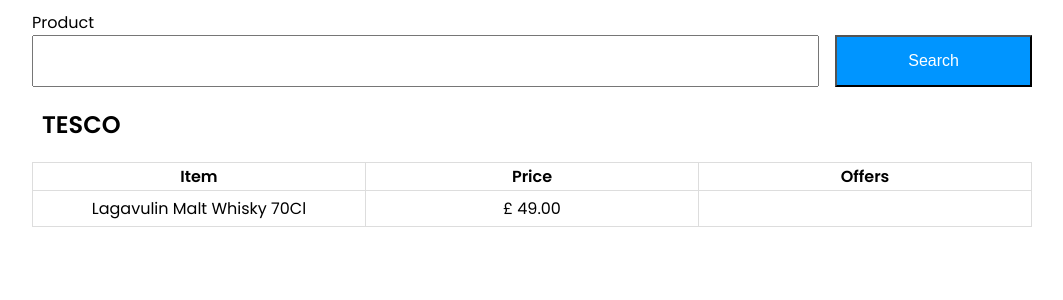
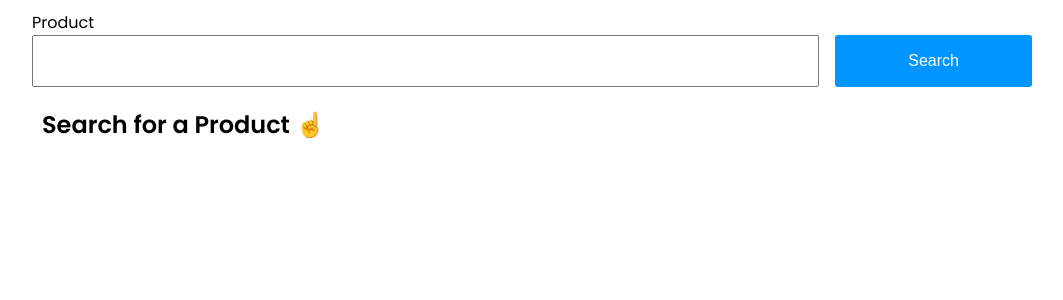
Before and after one commit to james-work-account/grocery-flask, a Flask app: page / in a window 1280 px wide. Shown: the part 58-358 px from the top of the page, without its empty margins (108-1171 px from the left). Run offline with Flask 2, Linux system fonts and the light colour scheme.

Commit message:
improvements

```diff
--- a/app.py
+++ b/app.py
@@ -1,48 +1,87 @@
 import json
+import time
+from distutils import util
 
 from config import Config
 from flask import Flask, request, render_template, flash, session
 from form import ProductForm
 from search import Search
 from werkzeug.utils import redirect
+from flask_limiter import Limiter
+from flask_limiter.util import get_remote_address
+from datetime import timedelta
+
 
 app = Flask(__name__)
 app.config.from_object(Config)
+limiter = Limiter(
+    app,
+    key_func=get_remote_address,
+    default_limits=['200 per day', '50 per hour', '1 per second']
+    # default_limits=['1 per second']
+)
+
+
+@app.before_first_request
+def make_session_permanent():
+    session.permanent = True
+    app.permanent_session_lifetime = timedelta(minutes=2)
 
 
 @app.after_request
 def add_header(response):
-    response.cache_control.max_age = 300
+    response.cache_control.max_age = 0
     return response
 
 
-@app.route('/', methods=['GET', 'POST'])
-def home():
-    if request.method == 'POST':
-        if request.form['product'].strip() != '':
-            session['search_term'] = request.form['product']
-            search_result = Search(request.form['product'])
-            search_result.search_all()
-            session['result'] = search_result.to_json()
-        return redirect('/')
-    try:
-        result = json.loads(session['result'])
-        search_term = session['search_term']
-    except KeyError:
-        result = None
-        search_term = None
-    finally:
-        remove_from_session('result')
-        remove_from_session('search_term')
-    form = ProductForm(product=search_term)
-    return render_template('home.html', form=form, search_result=result)
+@app.errorhandler(429)
+def ratelimit_handler(e):
+    session['error'] = 'Too many requests! Wait before trying again'
+    time.sleep(0.5)
+    return redirect('/')
 
 
-def remove_from_session(key):
+@app.route('/')
+def home():
+    check_and_clear_session()
+    result = get_session_key('result', as_json=True)
+    search_term = get_session_key('search_term')
+    error = get_session_key('error', pop=True)
+    form = ProductForm(product=search_term)
+    return render_template('home.html', form=form, search_result=result, error=error)
+
+
+@app.route('/post', methods=['POST'])
+@limiter.limit('2/minute')
+def get_data():
+    if request.form['product'].strip() != '':
+        session['search_term'] = request.form['product']
+        search_result = Search(request.form['product'])
+        search_result.search_all()
+        session['result'] = search_result.to_json()
+    return redirect('/')
+
+
+def check_and_clear_session():
     try:
-        session.pop(key)
+        clear_session_as_str = request.args.get('clear_session')
+        if clear_session_as_str:
+            b = bool(util.strtobool(clear_session_as_str))
+            get_session_key('result', as_json=True, pop=b)
+            get_session_key('search_term', pop=b)
+    except ValueError:
+        pass
+
+
+
+def get_session_key(key, as_json: bool = False, pop: bool = False):
+    try:
+        res = json.loads(session[key]) if as_json else session[key]
+        if pop:
+            session.pop(key)
+        return res
     except KeyError:
-        pass
+        return None
 
 
 if __name__ == '__main__':
--- a/form.py
+++ b/form.py
@@ -1,8 +1,8 @@
 from flask_wtf import FlaskForm
 from wtforms import StringField, SubmitField
-from wtforms.validators import DataRequired
+from wtforms.validators import DataRequired, Length
 
 
 class ProductForm(FlaskForm):
-    product = StringField('Product', validators=[DataRequired()])
+    product = StringField('Product', validators=[DataRequired(), Length(min=3, max=60)])
     submit = SubmitField('Search')
--- /dev/null
+++ b/main.py
@@ -0,0 +1 @@
+from app import app
--- a/static/index.js
+++ b/static/index.js
@@ -1,11 +1,10 @@
-window.addEventListener("load", () => {
-    document.getElementById("submit")
-        .addEventListener("click", () => {
-            const form = document.querySelector("form")
-            if(form.checkValidity()) {
-                const div = document.createElement("div");
-                div.classList.add("loader");
-                form.after(div);
-            }
-        })
-})
+const formSubmit = document.getElementById("submit")
+const checkForm = (form) => {
+    if(form.checkValidity()) {
+        const div = document.createElement("div");
+        div.classList.add("loader");
+        form.after(div);
+        formSubmit.disabled = true;
+        // formSubmit.submit();
+    }
+}
--- a/static/style.css
+++ b/static/style.css
@@ -18,8 +18,16 @@
   margin-bottom: 10px;
 }
 
-header h1 {
+header a {
+  text-decoration: none;
   margin: 0;
+}
+
+header a:visited {
+  color: #fff;
+}
+
+header a h1 {
   font-size: 1.7em;
   color: #fff;
   text-transform: uppercase;
@@ -84,6 +92,10 @@
   margin-bottom: 1rem;
 }
 
+form label#error-label {
+  color: red;
+}
+
 form input {
   width: 100%;
   font-size: 16px;
@@ -93,13 +105,18 @@
 form input[type=submit] {
   margin-top: 10px;
   -webkit-appearance: none;
-  border-radius: 0px;
+  border-radius: 3px;
   color: white;
   background-color: #0095ff;
+  border: none;
 }
 
 form input[type=submit]:hover, form input[type=submit]:active {
   background-color: #0077cc;
+}
+
+form input[type=submit]:disabled {
+  background-color: gray;
 }
 
 .results {
@@ -113,7 +130,7 @@
     -ms-grid-columns: 4fr 1fr;
         grid-template-columns: 4fr 1fr;
     grid-column-gap: 1rem;
-        grid-template-areas: "csrf csrf" "label label" "product submit";
+        grid-template-areas: "csrf csrf" "error-label error-label" "product-label product-label" "product submit";
   }
   form #csrf-token {
     -ms-grid-row: 1;
@@ -121,19 +138,25 @@
     -ms-grid-column-span: 2;
     grid-area: csrf;
   }
-  form label {
+  form label#product-label {
+    -ms-grid-row: 3;
+    -ms-grid-column: 1;
+    -ms-grid-column-span: 2;
+    grid-area: product-label;
+  }
+  form label#error-label {
     -ms-grid-row: 2;
     -ms-grid-column: 1;
     -ms-grid-column-span: 2;
-    grid-area: label;
+    grid-area: error-label;
   }
   form input#product {
-    -ms-grid-row: 3;
+    -ms-grid-row: 4;
     -ms-grid-column: 1;
     grid-area: product;
   }
   form input#submit {
-    -ms-grid-row: 3;
+    -ms-grid-row: 4;
     -ms-grid-column: 2;
     grid-area: submit;
   }
--- a/static/style.scss
+++ b/static/style.scss
@@ -18,11 +18,19 @@
   opacity: .9;
   margin-bottom: 10px;
 
-  h1 {
+  a {
+    text-decoration: none;
     margin: 0;
-    font-size: 1.7em;
-    color: #fff;
-    text-transform: uppercase;
+
+    &:visited {
+      color: #fff;
+    }
+
+    h1 {
+      font-size: 1.7em;
+      color: #fff;
+      text-transform: uppercase;
+    }
   }
 }
 
@@ -63,6 +71,10 @@
 form {
   margin-bottom: 1rem;
 
+  label#error-label {
+    color: red;
+  }
+
   input {
     width: 100%;
     font-size: 16px;
@@ -72,12 +84,17 @@
   input[type=submit] {
     margin-top: 10px;
     -webkit-appearance:none;
-    border-radius:0px;
+    border-radius:3px;
     color: white;
     background-color: #0095ff;
+    border: none;
 
     &:hover, &:active {
       background-color: #0077cc;
+    }
+
+    &:disabled {
+      background-color: gray;
     }
   }
 }
@@ -93,7 +110,8 @@
     grid-column-gap: 1rem;
     grid-template-areas:
       "csrf csrf"
-      "label label"
+      "error-label error-label"
+      "product-label product-label"
       "product submit";
 
     #csrf-token {
@@ -101,7 +119,13 @@
     }
 
     label {
-      grid-area: label;
+      &#product-label {
+        grid-area: product-label;
+      }
+
+      &#error-label {
+        grid-area: error-label;
+      }
     }
 
     input {
--- a/templates/home.html
+++ b/templates/home.html
@@ -1,10 +1,13 @@
 {% extends 'index.html' %}
 
 {% block content %}
-    <form action="" method="post">
+    <form action="{{ url_for('get_data') }}" method="post" onsubmit="return checkForm(this)">
+        {% if error %}
+            <label for="product" id="error-label">{{ error }}</label>
+        {% endif %}
         {{ form.hidden_tag() }}
-        {{ form.product.label }}
-        {{ form.product(size=50) }}
+        {{ form.product.label(id="product-label") }}
+        {{ form.product(minLength=3, maxLength=70) }}
         {{ form.submit() }}
     </form>
 
@@ -20,20 +23,6 @@
             {% endif %}
         </div>
     {% else %}
-        <h2>TESCO</h2>
-        <table>
-            <tbody>
-                <tr>
-                    <th>Item</th>
-                    <th>Price</th>
-                    <th>Offers</th>
-                </tr>
-                <tr>
-                    <td>Lagavulin Malt Whisky 70Cl</td>
-                    <td>£ 49.00</td>
-                    <td></td>
-                </tr>
-            </tbody>
-        </table>
+        <h2>Search for a Product ☝️</h2>
     {% endif %}
 {% endblock %}
--- a/templates/index.html
+++ b/templates/index.html
@@ -14,7 +14,7 @@
   </head>
   <body>
     <header>
-        <h1>Grocery Search</h1>
+      <a href="{{ url_for('home') }}?clear_session=true"><h1>Grocery Search</h1></a>
     </header>
     <div class="container">
       {% block content %}
```
Also changed, not shown: search.py (+5 -6 lines), 1 other file.
